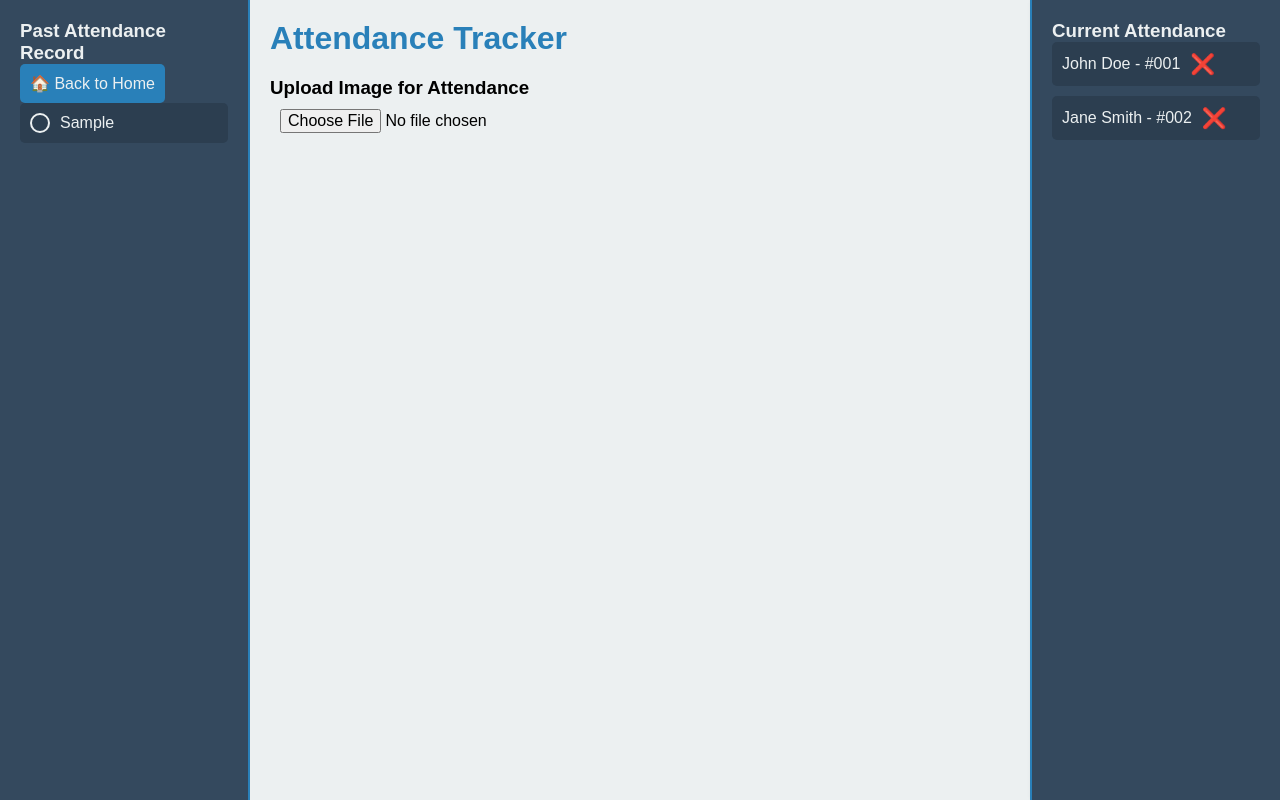
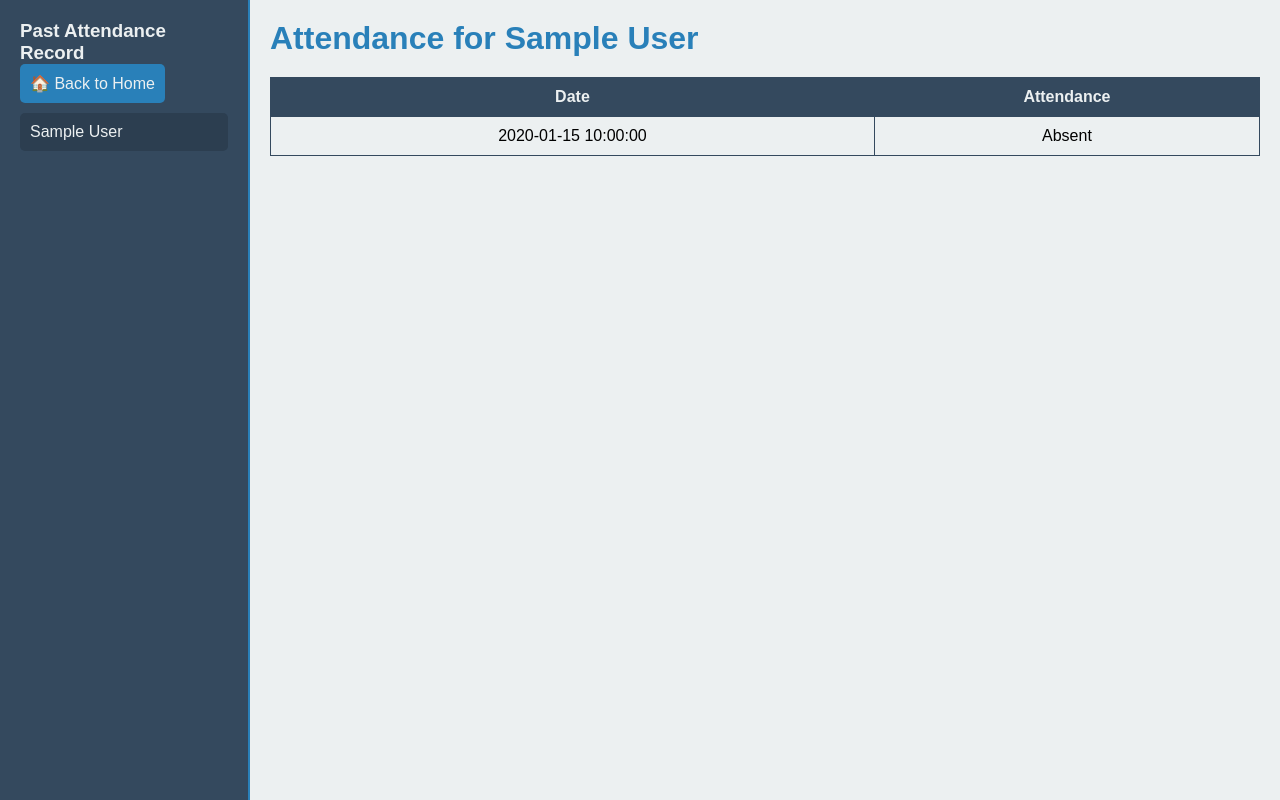
Before and after one commit to NicholasSMarshall/SeniorCapstoneGroup15, a Flask app: template Capstone/templates/homepage.html in a window 1280 px wide. Run offline with Flask 3, Linux system fonts and the light colour scheme; the template is opened without the code that fills it: most values are stand-ins (such as "Sample title", 1, 10 or a date in 2020).

Commit message:
Add files via upload

```diff
--- a/Capstone/app.py
+++ b/Capstone/app.py
@@ -1,4 +1,4 @@
-from flask import Flask, render_template
+from flask import Flask, render_template, request, redirect, url_for
 import mysql.connector
 
 app = Flask(__name__)
@@ -6,18 +6,56 @@ app = Flask(__name__)
 # Database connection
 db = mysql.connector.connect(
     host="localhost",
-    port = 3306,
+    port=3306,
     user="root",
-    password="NPstar123",
+    password="!NPstar123!",
     database="RECORDS"
 )
 
 @app.route('/')
 def index():
     cursor = db.cursor(dictionary=True)
-    cursor.execute("SELECT * FROM students")
-    records = cursor.fetchall()
-    return render_template('homepage.html', records=records)
+    cursor.execute("SELECT * FROM Students")
+    students = cursor.fetchall()
+    return render_template('homepage.html', students=students)
+
+@app.route('/attendance/<int:r_number>')
+def view_attendance(r_number):
+    cursor = db.cursor(dictionary=True)
+    cursor.execute("""
+        SELECT Attendance.date, Attendance.attendance_status
+        FROM Attendance
+        WHERE Attendance.r_number = %s
+        """, (r_number,))
+    attendance_records = cursor.fetchall()
+
+    # Get student name
+    cursor.execute("SELECT first_name FROM Students WHERE r_number = %s", (r_number,))
+    student = cursor.fetchone()
+
+    return render_template('homepage.html', students=[], selected_student=student, attendance_records=attendance_records)
+
+@app.route('/mark_attendance', methods=['POST'])
+def mark_attendance():
+    r_number = request.form['r_number']
+    course_id = request.form['course_id']
+    instructor_id = request.form['instructor_id']
+    attendance_status = request.form['attendance_status']
+    date = request.form['date']
+    time = request.form['time']
+
+    cursor = db.cursor()
+    try:
+        cursor.execute(
+            "INSERT INTO Attendance (r_number, course_id, instructor_id, attendance_status, date, time) VALUES (%s, %s, %s, %s, %s, %s)",
+            (r_number, course_id, instructor_id, attendance_status, date, time)
+        )
+        db.commit()
+    except mysql.connector.Error as err:
+        print("Error: ", err)
+    finally:
+        cursor.close()
+    return redirect(url_for('index'))
 
 if __name__ == "__main__":
     app.run(debug=True)
--- a/Capstone/templates/homepage.html
+++ b/Capstone/templates/homepage.html
@@ -28,35 +28,17 @@
         .leftsidebar {
             border-right: 2px solid #2980b9;
         }
-        .rightsidebar {
-            border-left: 2px solid #2980b9;
-        }
         .student {
-            display: flex;
-            align-items: center;
             padding: 10px;
             margin-bottom: 10px;
             border-radius: 5px;
             background: #2c3e50;
-            cursor: pointer;
-            position: relative;
+            color: #ecf0f1;
+            text-decoration: none;
+            display: block;
         }
-        .circle {
-            width: 20px;
-            height: 20px;
-            border-radius: 50%;
-            border: 2px solid #ecf0f1;
-            margin-right: 10px;
-            transition: background 0.3s;
-        }
-        .student.active .circle {
+        .student:hover {
             background-color: #1abc9c;
-        }
-        .rightsidebar .student {
-            cursor: default;
-        }
-        .rightsidebar .student:hover {
-            background: none;
         }
         .content {
             flex: 1;
@@ -70,7 +52,6 @@
         .attendance-table {
             width: 100%;
             border-collapse: collapse;
-            margin-bottom: 20px;
         }
         .attendance-table th, .attendance-table td {
             border: 1px solid #34495e;
@@ -81,63 +62,67 @@
             background: #34495e;
             color: #ecf0f1;
         }
-        .upload-section {
-            margin-top: 20px;
-        }
-        button, input[type="file"] {
+        button {
             padding: 10px;
             border-radius: 5px;
             border: none;
-            outline: none;
+            background-color: #2980b9;
+            color: #ecf0f1;
             font-size: 16px;
             cursor: pointer;
-        }
-        button {
-            background-color: #2980b9;
-            color: #ecf0f1;
-            transition: background 0.3s;
+            margin-bottom: 10px;
         }
         button:hover {
             background-color: #1abc9c;
         }
-        .hidden {
-            display: none;
-        }
-        .status-icon {
-            font-size: 20px;
-            margin-left: 10px;
-            color: #e74c3c;
-        }
-        .status-icon.present {
-            color: #27ae60;
-        }
-        #preview-image {
-            margin-top: 20px;
-            max-width: 200px;
-            max-height: 200px;
-            border: 2px solid #2980b9;
-            border-radius: 5px;
-            object-fit: cover;
-        }
     </style>
 </head>
 <body>
+    <!-- Left Sidebar -->
     <div class="leftsidebar">
         <h3>Past Attendance Record</h3>
-        <button onclick="goHome()">🏠 Back to Home</button>
-        {% for record in records %}
+        <button onclick="window.location.href='/'">🏠 Back to Home</button>
+        {% if students %}
+            {% for student in students %}
+            <a href="{{ url_for('view_attendance', r_number=student['r_number']) }}" class="student">
+                {{ student['first_name'] }} {{ student['last_name'] }}
+            </a>
+            {% endfor %}
+        {% else %}
+            <p>No students found.</p>
+        {% endif %}
+    </div>
+
+    <!-- Main Content -->
+    <div class="content">
+        {% if selected_student %}
+            <h1>Attendance for {{ selected_student['first_name'] }} {{ selected_student['last_name'] }}</h1>
+            <table class="attendance-table">
+                <thead>
                     <tr>
-            <div class="student" onclick="showAttendance({{ record['first_name'] }}, this)">
-                <div class="circle"></div>
-                <span>{{ record['first_name'] }}</span>
-            </div>
+                        <th>Date</th>
+                        <th>Attendance</th>
+                    </tr>
+                </thead>
+                <tbody>
+                    {% if attendance_records %}
+                        {% for record in attendance_records %}
+                        <tr>
+                            <td>{{ record['date'] }}</td>
+                            <td>{{ 'Present' if record['attendance_status'] else 'Absent' }}</td>
                         </tr>
                         {% endfor %}
-    </div>
-
+                    {% else %}
+                        <tr>
+                            <td colspan="2">No attendance records found.</td>
+                        </tr>
+                    {% endif %}
+                </tbody>
+            </table>
+        {% else %}
+            <h1>Attendance Tracker</h1>
             <div class="content">
                 <div id="home-screen">
-            <h1 id="student-name">Attendance Tracker</h1>
                     <form id="upload-form" action="/upload" method="POST" enctype="multipart/form-data">
                         <div class="upload-section">
                             <h3>Upload Image for Attendance</h3>
@@ -147,66 +132,34 @@
                         </div>
                     </form>
                 </div>
-
-        <div id="attendance-screen" class="hidden">
-            <h1 id="attendance-student-name"></h1>
-            <table class="attendance-table">
-                <thead>
-                    <tr>
-                        <th>Date</th>
-                        <th>Attendance</th>
-                    </tr>
-                </thead>
-                <tbody id="attendance-record">
-                    <tr><td colspan="2">No record selected</td></tr>
-                </tbody>
-            </table>
-        </div>
-    </div>
-
-    <div class="rightsidebar">
-        <h3>Current Attendance</h3>
-        <div class="student">
-            <span>John Doe - #001</span><span class="status-icon" id="status-john">❌</span>
-        </div>
-        <div class="student">
-            <span>Jane Smith - #002</span><span class="status-icon" id="status-jane">❌</span>
-        </div>
             </div>
 
             <script>
-        function showAttendance(studentName, element) {
-            document.getElementById("home-screen").classList.add("hidden");
-            document.getElementById("attendance-screen").classList.remove("hidden");
-            document.getElementById("attendance-student-name").innerText = studentName;
+                // JavaScript to handle image preview
+                document.getElementById("upload").addEventListener("change", function(event) {
+                    const file = event.target.files[0];
 
-            document.querySelectorAll('.leftsidebar .student').forEach(student => {
-                student.classList.remove("active");
-            });
-            element.classList.add("active");
-        }
-
-        function goHome() {
-            document.getElementById("home-screen").classList.remove("hidden");
-            document.getElementById("attendance-screen").classList.add("hidden");
-
-            document.querySelectorAll('.leftsidebar .student').forEach(student => {
-                student.classList.remove("active");
-            });
-        }
-
-        document.getElementById("upload").addEventListener("change", (event) => {
-            const file = event.target.files[0];
                     if (file) {
                         const reader = new FileReader();
-                reader.onload = (e) => {
-                    document.getElementById("preview-image").src = e.target.result;
-                    document.getElementById("preview-image").classList.remove("hidden");
-                    document.getElementById("submit-button").classList.remove("hidden");
+
+                        // Once the file is read, display it in the preview image element
+                        reader.onload = function(e) {
+                            const previewImage = document.getElementById("preview-image");
+                            previewImage.src = e.target.result; // Set the preview image source to the file
+                            previewImage.classList.remove("hidden"); // Show the image preview
+                            document.getElementById("submit-button").classList.remove("hidden"); // Show submit button
                         };
+
+                        // Read the file as a Data URL (base64 encoded string)
                         reader.readAsDataURL(file);
                     }
                 });
             </script>
+
+        {% endif %}
+    </div>
+
+
+
 </body>
 </html>
```
Lines whose indentation alone changed are shown as unchanged.
